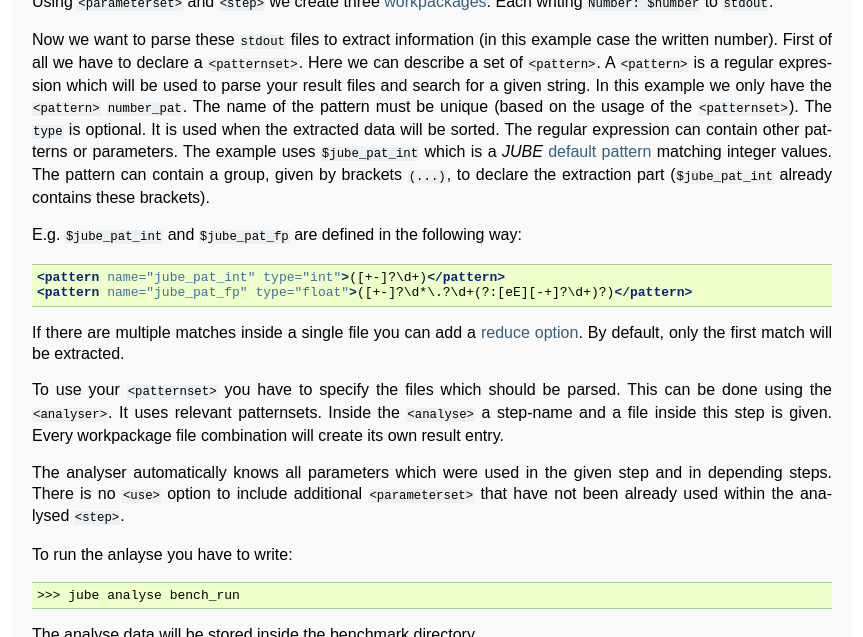
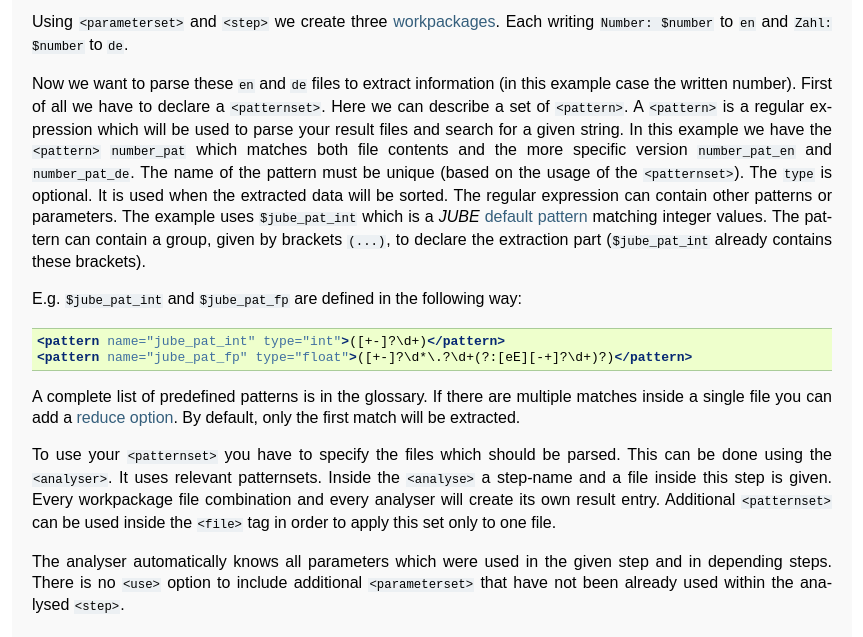
Before and after one commit to FZJ-JSC/JUBE, a Sphinx documentation site: the page built from docs/tutorial.rst, in a window 1280 px wide and 900 px high, scrolled down 8399 px, cut to the strip 263-900 px from the top of the window. Shown: the whole strip, without its empty margins (218-1081 px from the left). Built offline with Sphinx 7.4.7, drawn with Linux system fonts in a browser that asks for light colours; some of the changed text lies outside the part shown.

Commit message:
Issue197

```diff
--- a/docs/release_notes.rst
+++ b/docs/release_notes.rst
@@ -23,8 +23,9 @@ Release notes
 
 Version 2.5.2
 ~~~~~~~~~~~~~
-Release: 2022-09-01
+Release: 2023-10-13
 
+* update `result_creation` example.
 * The `jube complete` help output was debugged.
 * The tests were refactored and debugged.
 * Backward compatibility for floating number value definitions of parameters of type int was restored such that only warning messages are printed in this case.
--- a/docs/tutorial.rst
+++ b/docs/tutorial.rst
@@ -33,8 +33,8 @@ Installation
 
 Requirements: *JUBE* needs **Python 3.2** (or any higher version)
 
-If you plan to use *YAML* based *JUBE* input files, you have to add the `pyyaml-module <https://pyyaml.org>`_ to
-your *Python* module library.
+If you plan to use *YAML* based *JUBE* input files, you have to add the `pyyaml` module `<https://pyyaml.org>`_ to
+your *Python* module library. Additionally the `ruamel` module `https://pypi.org/project/ruamel.yaml` is optional. If installed it is used to verify the validity of the *YAML* files.
 
 To use the *JUBE* command line tool, the ``PYTHONPATH`` must contain the position of the *JUBE* package. This can be achieved in different ways:
 
@@ -466,14 +466,14 @@ The input file ``result_creation.yaml``:
 .. literalinclude:: ../examples/result_creation/result_creation.yaml
    :language: yaml
 
-Using ``<parameterset>`` and ``<step>`` we create three :term:`workpackages <workpackage>`. Each writing ``Number: $number`` to ``stdout``.
+Using ``<parameterset>`` and ``<step>`` we create three :term:`workpackages <workpackage>`. Each writing ``Number: $number`` to ``en`` and ``Zahl: $number`` to ``de``.
 
-Now we want to parse these ``stdout`` files to extract information (in this example case the written number). First of all we have to declare a
+Now we want to parse these ``en`` and ``de`` files to extract information (in this example case the written number). First of all we have to declare a
 ``<patternset>``. Here we can describe a set of ``<pattern>``. A ``<pattern>`` is a regular expression which will be used to parse your result files
-and search for a given string. In this example we only have the ``<pattern>`` ``number_pat``. The name of the pattern must be unique (based on the usage of the ``<patternset>``).
-The ``type`` is optional. It is used when the extracted data will be sorted. The regular expression can contain other patterns or parameters. The example uses ``$jube_pat_int`` which
-is a *JUBE* :term:`default pattern <jube_pattern>` matching integer values. The pattern can contain a group, given by brackets ``(...)``, to declare the extraction part
-(``$jube_pat_int`` already contains these brackets).
+and search for a given string. In this example we have the ``<pattern>`` ``number_pat`` which matches both file contents and the more specific version ``number_pat_en`` and ``number_pat_de``.
+The name of the pattern must be unique (based on the usage of the ``<patternset>``). The ``type`` is optional. It is used when the extracted data will be sorted.
+The regular expression can contain other patterns or parameters. The example uses ``$jube_pat_int`` which is a *JUBE* :term:`default pattern <jube_pattern>` matching integer values.
+The pattern can contain a group, given by brackets ``(...)``, to declare the extraction part (``$jube_pat_int`` already contains these brackets).
 
 E.g. ``$jube_pat_int`` and ``$jube_pat_fp`` are defined in the following way:
 
@@ -482,11 +482,12 @@ E.g. ``$jube_pat_int`` and ``$jube_pat_fp`` are defined in the following way:
    <pattern name="jube_pat_int" type="int">([+-]?\d+)</pattern>
    <pattern name="jube_pat_fp" type="float">([+-]?\d*\.?\d+(?:[eE][-+]?\d+)?)</pattern>
 
-If there are multiple matches inside a single file you can add a :term:`reduce option <analyser_tag>`. By default, only the first match will be extracted.
+A complete list of predefined patterns is in the glossary. If there are multiple matches inside a single file you can add a :term:`reduce option <analyser_tag>`.
+By default, only the first match will be extracted.
 
 To use your ``<patternset>`` you have to specify the files which should be parsed. This can be done using the ``<analyser>``.
-It uses relevant patternsets. Inside the ``<analyse>`` a step-name and a file inside this step is given. Every workpackage file combination
-will create its own result entry.
+It uses relevant patternsets. Inside the ``<analyse>`` a step-name and a file inside this step is given. Every workpackage file combination and every analyser
+will create its own result entry. Additional ``<patternset>`` can be used inside the ``<file>`` tag in order to apply this set only to one file.
 
 The analyser automatically knows all parameters which were used in the given step and in depending steps. There is no ``<use>`` option to include additional ``<parameterset>``
 that have not been already used within the analysed ``<step>``.
```
Also changed, not shown: 3 other files.
